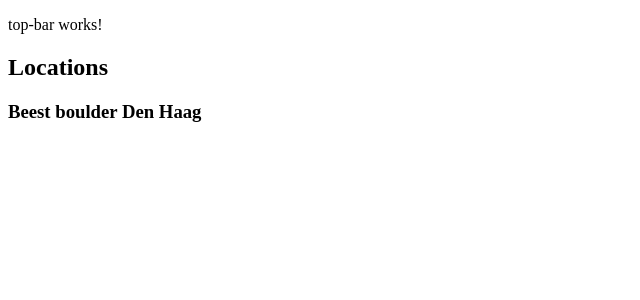
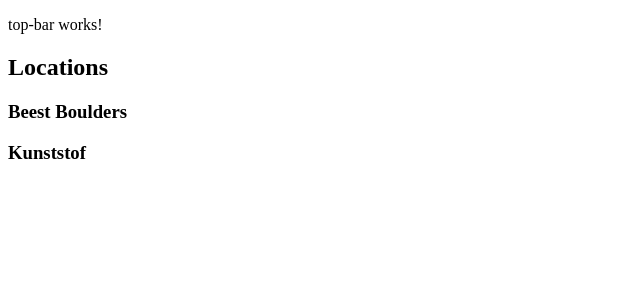
Before and after one commit to noidp/boulder-locations, an Angular app: page / in a window 1280 px wide. Shown: the top 300 px of the page, without its empty margins (0-640 px from the left). Built offline with nearby package versions, Linux system fonts and the light colour scheme.

Commit message:
Added demo content.

```diff
--- a/src/app/locations.ts
+++ b/src/app/locations.ts
@@ -8,10 +8,17 @@
 
 export const locations = [
   {
-    id: 1,
-    name: 'Beest boulder Den Haag',
+    id: '4ce85ee5-c4d3-4293-a64a-a3bec7f6ace0',
+    name: 'Beest Boulders',
     city: 'Den Haag',
     score: 7,
-    createdAt: Math.floor(new Date().getTime() / 1000.0),
+    createdAt: '2023-02-05T15:37:11.072Z',
+  },
+  {
+    id: '6b46539b-13ef-44a2-9886-c71a67414a6d',
+    name: 'Kunststof',
+    city: 'Leiden',
+    score: 8,
+    createdAt: '2023-02-05T15:37:32.637Z',
   },
 ];
```
